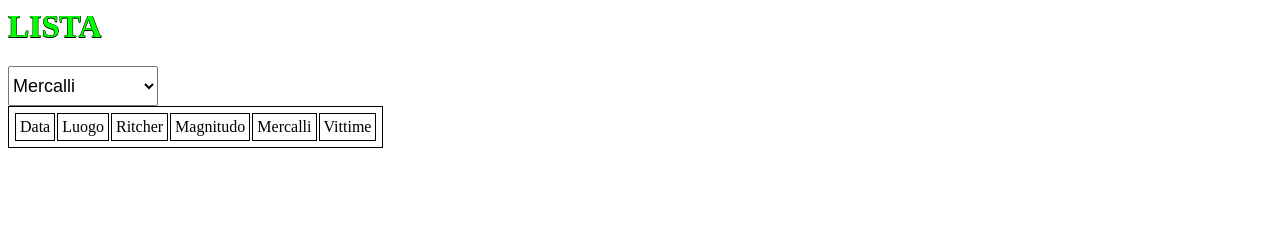
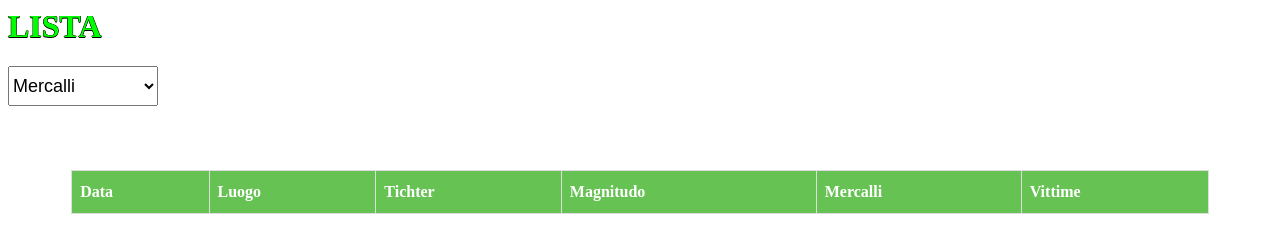
Before and after one commit to GiovanniNeve/Lista-Terremoti, a plain HTML site: page lista/listPage.html in a window 1280 px wide. Drawn offline with Linux system fonts and the light colour scheme.

Commit message:
Graphics fixes

```diff
--- a/fileCSS.css
+++ b/fileCSS.css
@@ -1,6 +1,7 @@
 nav {
     position: absolute;
     display: inline-block;
+    width: 100%;
 }
 
 button {
@@ -34,6 +35,11 @@ h1 {
     text-shadow: -0.5px 0 black, 0 0.5px black, 0.5px 0 black, 0 -0.5px black;
 }
 
+h6 {
+    font-family: "Times New Roman", Times, serif;
+    margin-left: 90%;
+}
+
 iframe {
     margin-top: 40px;
     width: 100%;
@@ -55,9 +61,38 @@ iframe {
     z-index: 1;
 }
 
-table,
-th,
-td {
-    border: 1px solid black;
-    padding: 4px;
+table {
+    font-family: Raleway, serif;
+    border-collapse: collapse;
+    width: 90%;
+    margin-left: 5%;
+    margin-right: 5%;
+    margin-top: 5%;
 }
+
+table td,
+table th {
+    border: 1px solid #ddd;
+    padding: 8px;
+}
+
+table tr:nth-child(even) {
+    background-color: #f2f2f2;
+}
+
+table tr:hover {
+    background-color: #ddd;
+}
+
+table th {
+    padding-top: 12px;
+    padding-bottom: 12px;
+    text-align: left;
+    background-color: #23a708b0;
+    color: white;
+}
+
+canvas {
+    max-width: 85%;
+    margin-left: 7%;
+}
--- a/lista/listPage.html
+++ b/lista/listPage.html
@@ -2,6 +2,7 @@
 
 <head>
     <link rel="stylesheet" href="../fileCSS.css" type="text/css">
+    <meta charset="UTF-8">
 </head>
 
 <body>
@@ -18,7 +19,16 @@
         </select>
     </div>
 
-    <table id="mainTable"></table>
+    <table id="mainTable">
+        <tr>
+            <th>Data</th>
+            <th>Luogo</th>
+            <th>Tichter</th>
+            <th>Magnitudo</th>
+            <th>Mercalli</th>
+            <th>Vittime</th>
+        </tr>
+    </table>
 
     <script src="../listaTerremoti.js"></script>
     <script src="listaJS.js"></script>
--- a/lista/listaJS.js
+++ b/lista/listaJS.js
@@ -95,18 +95,3 @@ function itemSort(obj, data) {
 }
 
 //* ---------- Main ----------
-
-let mainRow = mainTable.insertRow();
-let mainCell = new Array(6);
-mainCell[0] = mainRow.insertCell();
-mainCell[0].innerHTML = "Data";
-mainCell[1] = mainRow.insertCell();
-mainCell[1].innerHTML = "Luogo";
-mainCell[2] = mainRow.insertCell();
-mainCell[2].innerHTML = "Ritcher";
-mainCell[3] = mainRow.insertCell();
-mainCell[3].innerHTML = "Magnitudo";
-mainCell[4] = mainRow.insertCell();
-mainCell[4].innerHTML = "Mercalli";
-mainCell[5] = mainRow.insertCell();
-mainCell[5].innerHTML = "Vittime";
```
Also changed, not shown: grafico/chartJS.js (+24 -1 lines), grafico/chartPage.html (+2 -1 lines), index.html (+2 -1 lines), mainMenu.html (+1 -0 lines).
